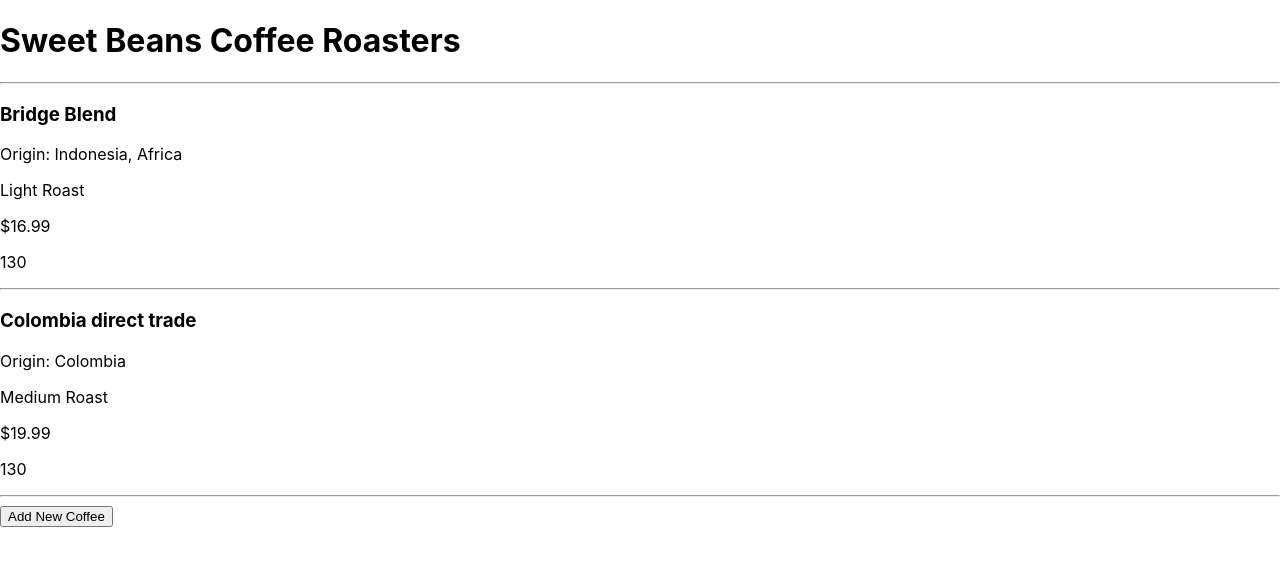
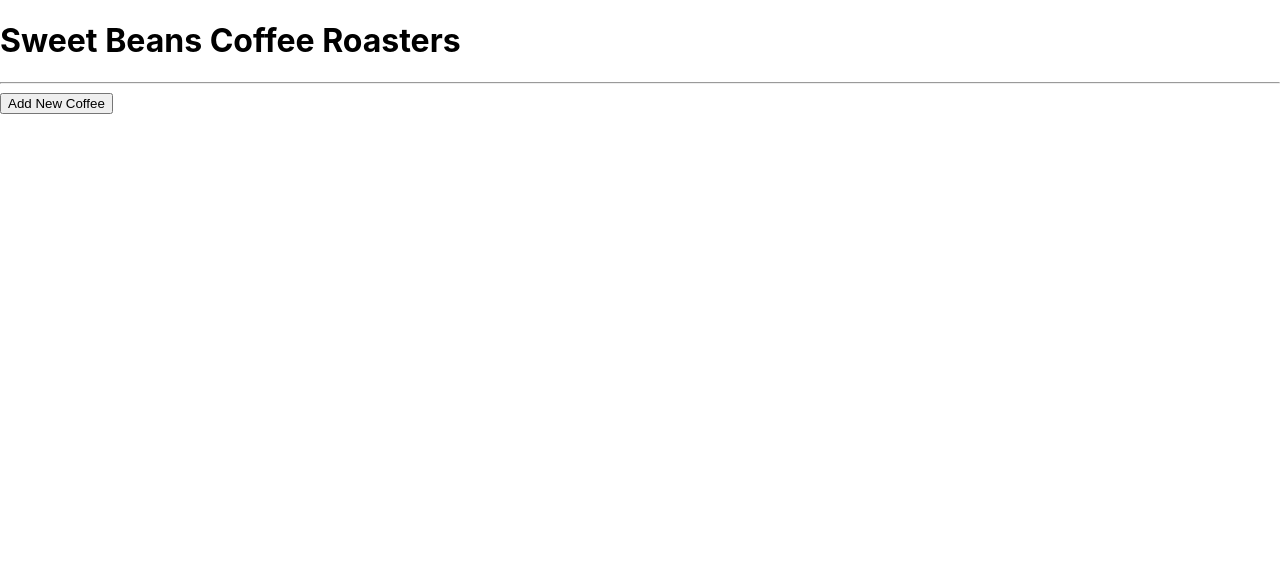
Before and after one commit to DaniS91/Coffee-Inventory-Project, a React (Create React App) app: page / in a window 1280 px wide. Shown: the top 566 px of the page. Built offline with nearby package versions, Linux system fonts and the light colour scheme.

Commit message:
add function to handle adding new coffee and pass function as props to NewCoffeeForm

```diff
--- a/src/components/InventoryControl.js
+++ b/src/components/InventoryControl.js
@@ -9,20 +9,20 @@ class InventoryControl extends React.Component {
     this.state = {
       formVisible: false,
       mainCoffeeList: [
-        {
-          name: "Bridge Blend",
-          roast: "Light Roast",
-          origin: "Indonesia, Africa",
-          price: "$16.99",
-          inventory: "130"
-        },
-        {
-          name: "Colombia direct trade",
-          roast: "Medium Roast",
-          origin: "Colombia",
-          price: "$19.99",
-          inventory: "130"
-        }
+        // {
+        //   name: "Bridge Blend",
+        //   roast: "Light Roast",
+        //   origin: "Indonesia, Africa",
+        //   price: "$16.99",
+        //   inventory: "130"
+        // },
+        // {
+        //   name: "Colombia direct trade",
+        //   roast: "Medium Roast",
+        //   origin: "Colombia",
+        //   price: "$19.99",
+        //   inventory: "130"
+        // }
       ]
     };
   }
@@ -33,13 +33,22 @@ class InventoryControl extends React.Component {
     }));
   }
 
+  handleAddingNewCoffee = (newCoffee) => {
+    const newMainCoffeeList = this.state.mainCoffeeList.concat(newCoffee);
+
+    this.setState({
+      mainCoffeeList: newMainCoffeeList,
+      formVisible: false
+    });
+  }
+
   render(){
 
     let currentState = null;
     let buttonText = null;
 
     if (this.state.formVisible) {
-      currentState = <NewCoffeeForm />;
+      currentState = <NewCoffeeForm onNewCoffeeCreation={this.handleAddingNewCoffee}/>;
       buttonText = "Back to Coffee List"
     } else {
       currentState = <CoffeeList coffeeList={this.state.mainCoffeeList} />
```
